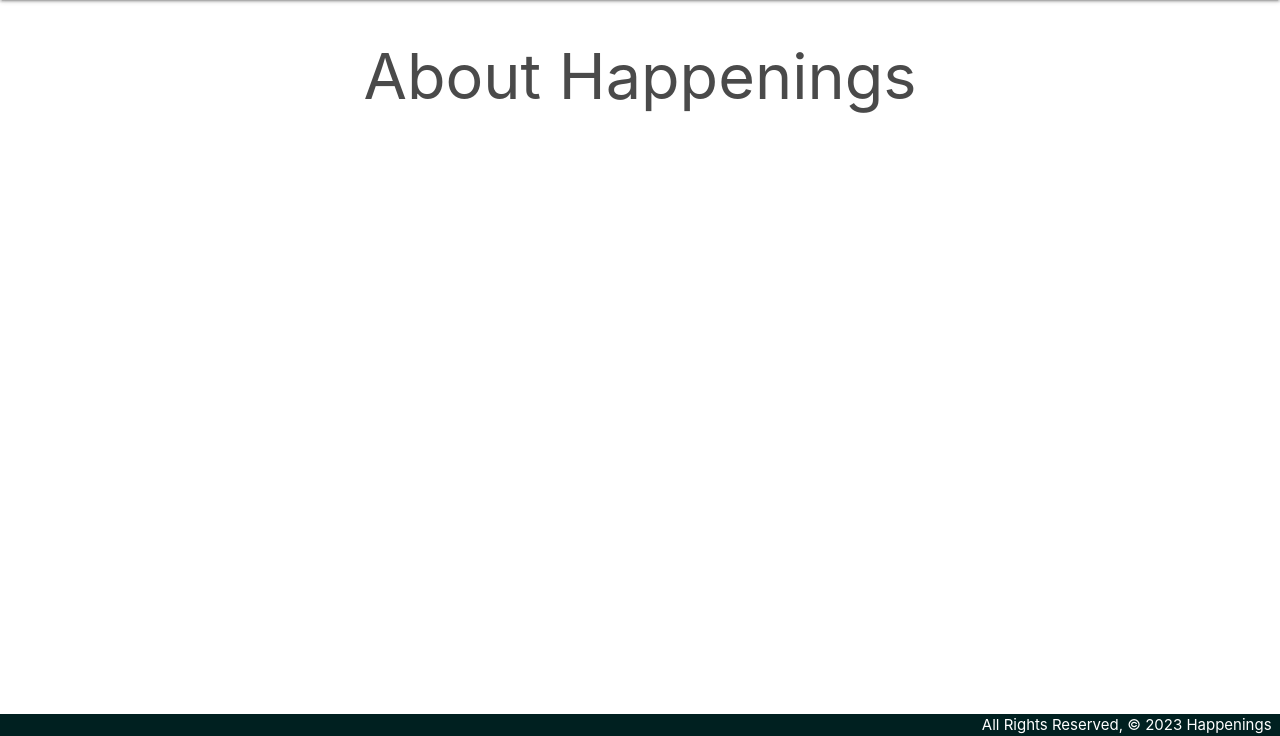
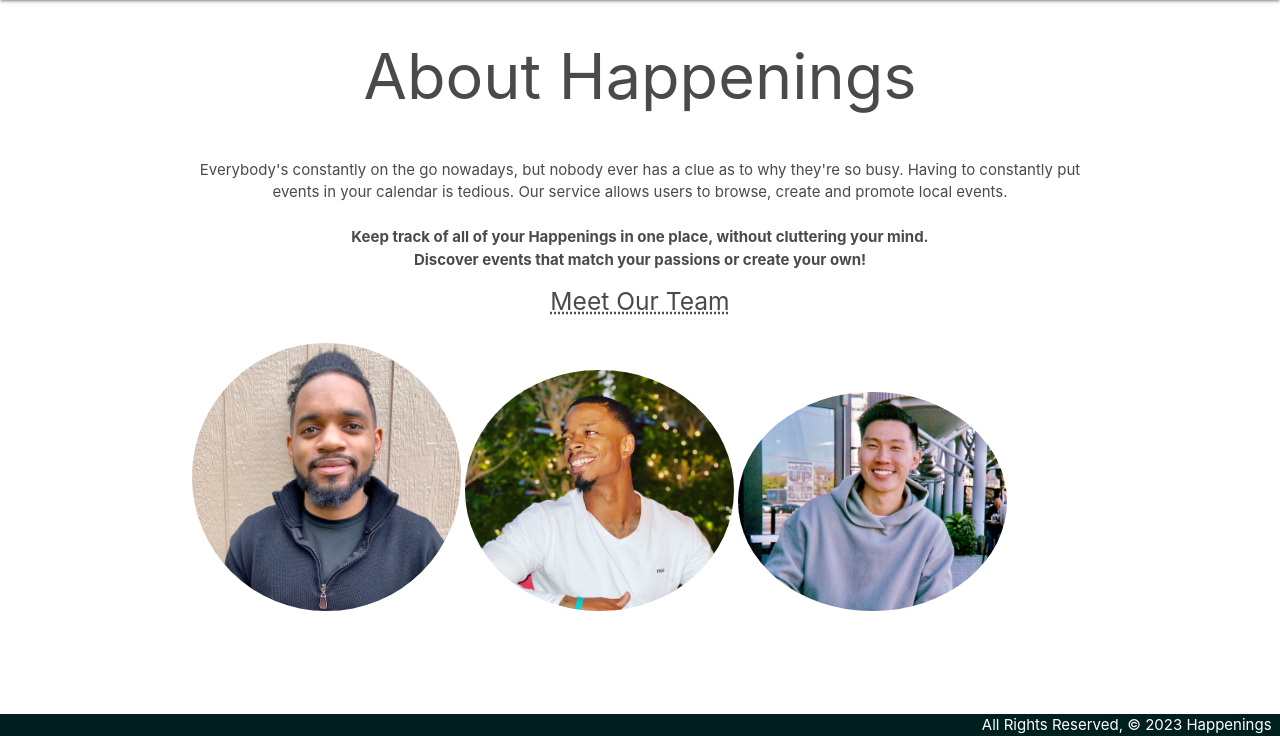
Before and after one commit to wfung14/Happenings, a Django app: page /about/ in a window 1280 px wide. Shown: the part 64-800 px from the top of the page. Run offline with Django 4.2, Linux system fonts and the light colour scheme.

Commit message:
add content to about page

```diff
--- a/happeningconnoisseur/main_app/static/css/style.css
+++ b/happeningconnoisseur/main_app/static/css/style.css
@@ -97,3 +97,7 @@
 .edit_submit_btn input {
   width: 20%;
 }
+
+.img img{
+  width: 30%;
+}
--- a/happeningconnoisseur/main_app/templates/about.html
+++ b/happeningconnoisseur/main_app/templates/about.html
@@ -1,5 +1,12 @@
-
 {% extends 'base.html' %} {% block content %}
-<h1>About Happenings</h1>
-
+{% load static %}
+<h1>About Happenings</h1><br>
+<p style="text-align: center;">Everybody's constantly on the go nowadays, but nobody ever has a clue as to why they're so busy. Having to constantly put events in your calendar is tedious. Our service allows users to browse, create and promote local events.<br><br>
+<b>Keep track of all of your Happenings in one place, without cluttering your mind. <br>Discover events that match your passions or create your own!</b></p>
+<h5>Meet Our Team</h5>
+<div class="img">
+  <img src="{% static 'images/remy.JPeG' %}" class="circle" alt="Image">
+  <img src="{% static 'images/jon.jpg' %}" class="circle" alt="Image">
+  <img src="{% static 'images/IMG_1808.JPG' %}" class="circle" alt="Image">
+</div>
 {% endblock %}
```
Also changed, not shown: happeningconnoisseur/main_app/static/images/IMG_1808.jpg (added), happeningconnoisseur/main_app/static/images/jon.jpg (added), happeningconnoisseur/main_app/static/images/remy.jpeg (added).
